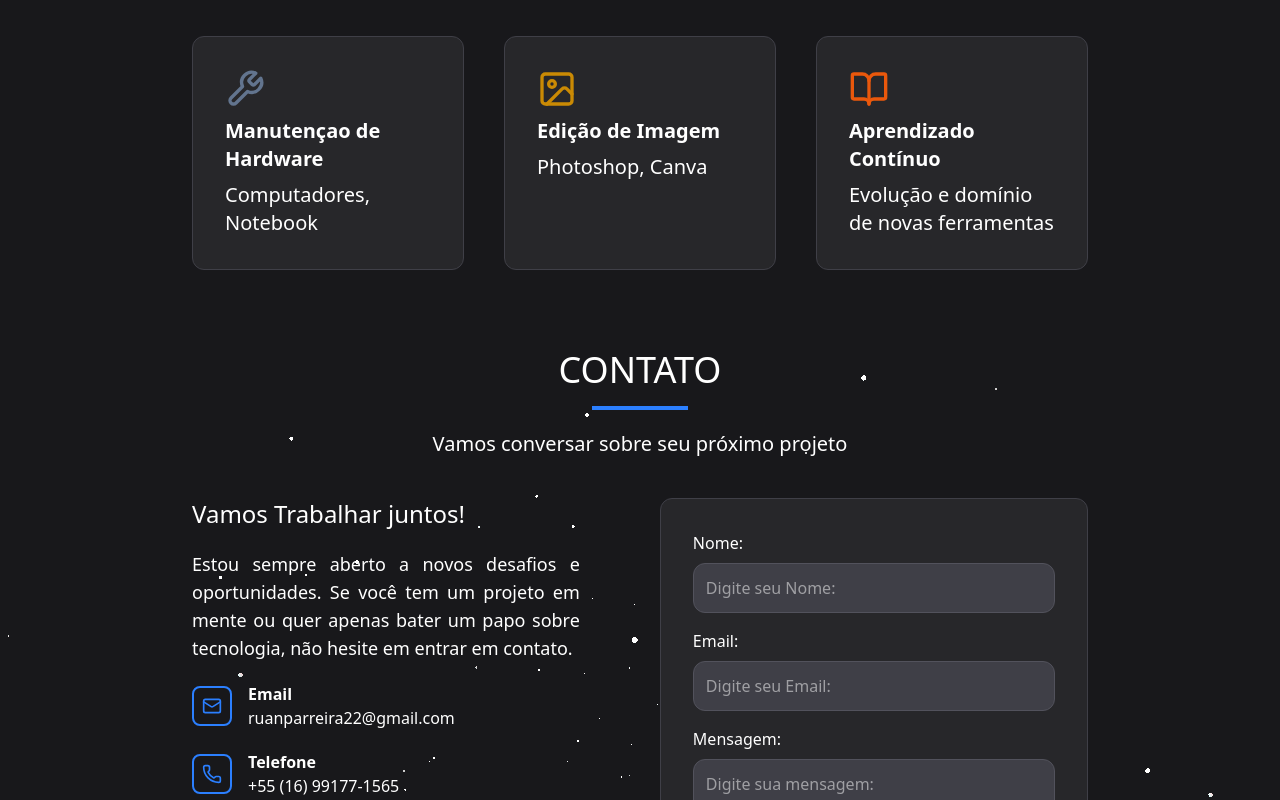
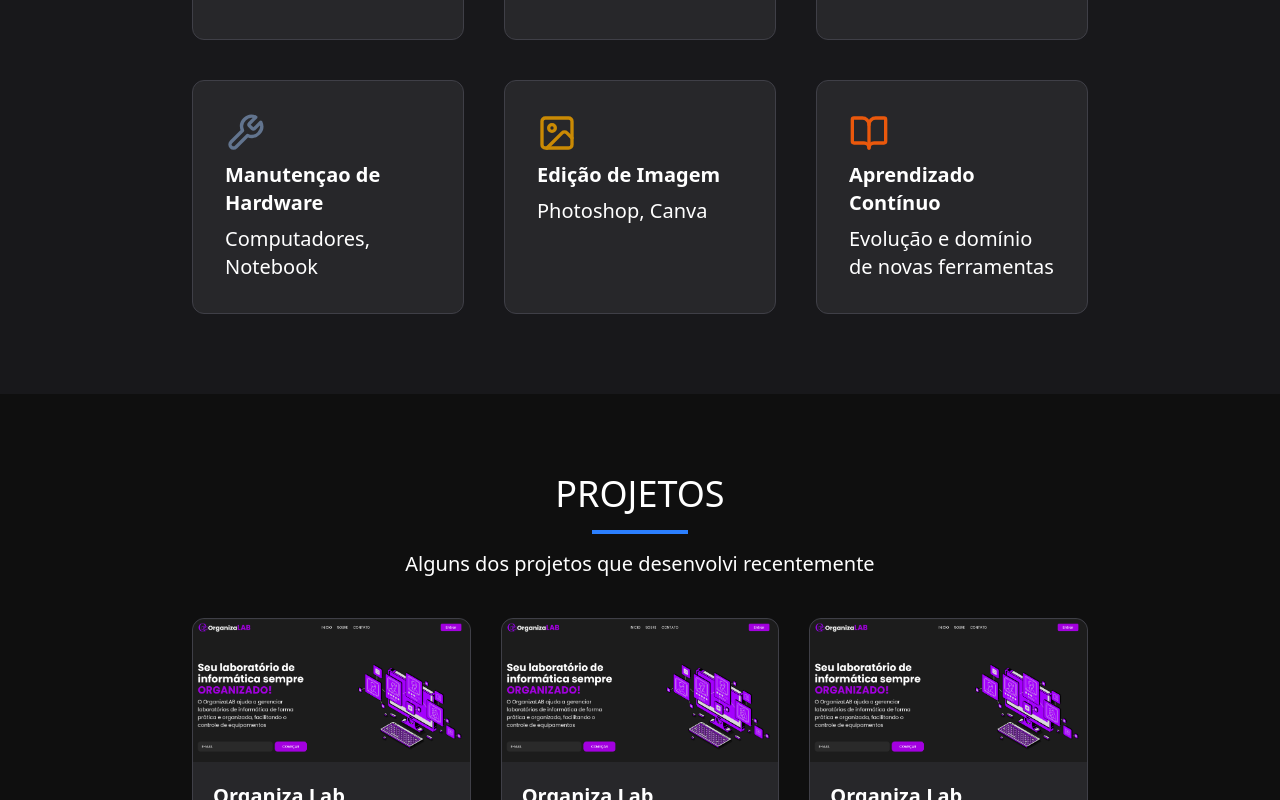
Before and after one commit to RuanParreira/MeuPortfolio, a React (Vite) app: page / in a window 1280 px wide. Shown: the part 2000-2800 px from the top of the page. Built offline with nearby package versions, Linux system fonts and the light colour scheme.

Commit message:
Ajustes Projetos

```diff
--- a/src/App.tsx
+++ b/src/App.tsx
@@ -2,6 +2,7 @@ import "./App.css";
 import About from "./components/About";
 import Contact from "./components/Contact";
 import Hero from "./components/Hero";
+import Projects from "./components/Projects";
 import Skills from "./components/Skills";
 
 function App() {
@@ -10,6 +11,7 @@ function App() {
       <Hero />
       <About />
       <Skills />
+      <Projects />
       <Contact />
     </>
   );
--- a/src/components/Contact.tsx
+++ b/src/components/Contact.tsx
@@ -2,10 +2,7 @@ import Particles from "./Particles";
 
 export default function Contact() {
   return (
-    <section
-      id="contact"
-      className="relative h-[45rem] w-full scroll-mt-[6rem]"
-    >
+    <section id="contact" className="relative h-screen w-full scroll-mt-[2rem]">
       <Particles
         particleColors={["#ffffff", "#ffffff"]}
         particleCount={200}
@@ -17,7 +14,7 @@ export default function Contact() {
         disableRotation={true}
       />
 
-      <div className="pointer-events-none absolute top-0 left-0 z-[1] flex h-full w-full flex-col items-center px-[15%]">
+      <div className="pointer-events-none absolute top-0 left-0 z-[1] flex h-full w-full flex-col items-center justify-center px-[15%]">
         <div className="mb-10 flex flex-col items-center">
           <h6 className="text-4xl">CONTATO</h6>
           <span className="z-10 mt-4 mb-5 block h-1 w-24 bg-blue-500"></span>
--- a/src/components/Header.tsx
+++ b/src/components/Header.tsx
@@ -1,11 +1,33 @@
 import { useEffect, useState } from "react";
+
+const sections = [
+  { id: "hero", label: "INÍCIO" },
+  { id: "about", label: "SOBRE" },
+  { id: "skills", label: "HABILIDADES" },
+  { id: "projects", label: "PROJETOS" },
+  { id: "contact", label: "CONTATO" },
+];
 
 export default function Header() {
   const [scrolled, setScrolled] = useState(false);
+  const [activeSection, setActiveSection] = useState("hero");
 
   useEffect(() => {
     function onScroll() {
       setScrolled(window.scrollY > 0);
+
+      // Detecta a seção ativa
+      let current = "hero";
+      for (const section of sections) {
+        const el = document.getElementById(section.id);
+        if (el) {
+          const offset = el.offsetTop - 80;
+          if (window.scrollY >= offset) {
+            current = section.id;
+          }
+        }
+      }
+      setActiveSection(current);
     }
     window.addEventListener("scroll", onScroll);
     return () => window.removeEventListener("scroll", onScroll);
@@ -24,21 +46,18 @@ export default function Header() {
       </a>
       <nav className="flex">
         <ul className="text-md flex items-center space-x-10">
-          <li>
-            <a href="#hero">INÍCIO</a>
-          </li>
-          <li>
-            <a href="#about">SOBRE</a>
-          </li>
-          <li>
-            <a href="#skills">HABILIDADES</a>
-          </li>
-          <li>
-            <a href="#projects">PROJETOS</a>
-          </li>
-          <li>
-            <a href="#contact">CONTATO</a>
-          </li>
+          {sections.map((section) => (
+            <li key={section.id}>
+              <a
+                href={`#${section.id}`}
+                className={`relative transition-colors duration-300 after:absolute after:-bottom-1 after:left-0 after:h-[2px] after:bg-blue-500 after:transition-all after:duration-300 hover:text-blue-500 hover:after:w-full ${
+                  activeSection === section.id ? "after:w-full" : "after:w-0"
+                } `}
+              >
+                {section.label}
+              </a>
+            </li>
+          ))}
         </ul>
       </nav>
     </header>
--- a/src/components/Projects.tsx
+++ b/src/components/Projects.tsx
@@ -1,38 +1,128 @@
+import { Swiper, SwiperSlide } from "swiper/react";
+import "swiper/css";
+import "swiper/css/navigation";
+import { Navigation, Pagination } from "swiper/modules";
+
+const projectsData = [
+  {
+    image: "./print1.png",
+    title: "Organiza Lab",
+    description: "texo",
+    languages: ["React", "Laravel", "Next"],
+    github: "",
+    site: "",
+  },
+  {
+    image: "./print1.png",
+    title: "Organiza Lab",
+    description:
+      "Lorem ipsum dolor sit amet consectetur adipisicing elit. Eaque vero quia architecto minus doloremque, id recusandae illum iure! Molestias incidunt ipsa reprehenderit! Ad eum maiores quo ipsum quod libero voluptas!",
+    languages: ["React", "Laravel", "Next"],
+    github: "",
+    site: "",
+  },
+  {
+    image: "./print1.png",
+    title: "Organiza Lab",
+    description:
+      "Lorem ipsum dolor sit amet consectetur adipisicing elit. Eaque vero quia architecto minus doloremque, id recusandae illum iure! Molestias incidunt ipsa reprehenderit! Ad eum maiores quo ipsum quod libero voluptas!",
+    languages: ["React", "Laravel", "Next"],
+    github: "",
+    site: "",
+  },
+  {
+    image: "./print1.png",
+    title: "Organiza Lab",
+    description:
+      "Lorem ipsum dolor sit amet consectetur adipisicing elit. Eaque vero quia architecto minus doloremque, id recusandae illum iure! Molestias incidunt ipsa reprehenderit! Ad eum maiores quo ipsum quod libero voluptas!",
+    languages: ["React", "Laravel", "Next"],
+    github: "",
+    site: "",
+  },
+  {
+    image: "./print1.png",
+    title: "Organiza Lab",
+    description:
+      "Lorem ipsum dolor sit amet consectetur adipisicing elit. Eaque vero quia architecto minus doloremque, id recusandae illum iure! Molestias incidunt ipsa reprehenderit! Ad eum maiores quo ipsum quod libero voluptas!",
+    languages: ["React", "Laravel", "Next"],
+    github: "",
+    site: "",
+  },
+  {
+    image: "./print1.png",
+    title: "Organiza Lab",
+    description:
+      "Lorem ipsum dolor sit amet consectetur adipisicing elit. Eaque vero quia architecto minus doloremque, id recusandae illum iure! Molestias incidunt ipsa reprehenderit! Ad eum maiores quo ipsum quod libero voluptas!",
+    languages: ["React", "Laravel", "Next"],
+    github: "",
+    site: "",
+  },
+  {
+    image: "./print1.png",
+    title: "Organiza Lab",
+    description:
+      "Lorem ipsum dolor sit amet consectetur adipisicing elit. Eaque vero quia architecto minus doloremque, id recusandae illum iure! Molestias incidunt ipsa reprehenderit! Ad eum maiores quo ipsum quod libero voluptas!",
+    languages: ["React", "Laravel", "Next"],
+    github: "",
+    site: "",
+  },
+  // Adicione outros projetos aqui
+];
+
 export default function Projects() {
   return (
-    <section id="projects" className="px-[15%]">
-      <h5>Projetos</h5>
-      <div className="grid grid-cols-3 gap-10">
+    <section
+      id="projects"
+      className="flex w-full scroll-mt-[5rem] flex-col items-center justify-center bg-[#0F0F0F] px-[15%] py-20"
+    >
+      <div className="flex flex-col items-center">
+        <h5 className="text-4xl">PROJETOS</h5>
+        <span className="mt-4 block h-1 w-24 bg-blue-500"></span>
+        <p className="mt-4 text-xl">
+          Alguns dos projetos que desenvolvi recentemente
+        </p>
+      </div>
+      <div className="w-full">
+        <Swiper
+          modules={[Navigation, Pagination]}
+          spaceBetween={30}
+          slidesPerView={3}
+          navigation
+          pagination={{ clickable: true }}
+          className="my-10"
+        >
+          {projectsData.map((project, idx) => (
+            <SwiperSlide key={idx}>
               <div className="projectCards">
                 <img
-            src="./print1.png"
-            alt="Projeto1"
-            className="h-[15rem] w-full rounded-t-xl object-cover"
+                  src={project.image}
+                  alt={project.title}
+                  className="h-full w-full rounded-t-xl object-cover"
                 />
                 <div className="flex flex-col space-y-5 px-5">
                   <div className="space-y-5">
-              <h5 className="text-xl font-bold">Organiza Lab</h5>
-              <p className="text-sm">
-                Lorem ipsum dolor sit amet consectetur adipisicing elit. Eaque
-                vero quia architecto minus doloremque, id recusandae illum iure!
-                Molestias incidunt ipsa reprehenderit! Ad eum maiores quo ipsum
-                quod libero voluptas!
-              </p>
-            </div>
-            <div className="flex space-x-5">
-              <span className="linguagens">React</span>
-              <span className="linguagens">laravel</span>
-              <span className="linguagens"> Next</span>
+                    <h5 className="text-xl font-bold">{project.title}</h5>
+                    <p className="text-sm">{project.description}</p>
                   </div>
                   <div className="flex space-x-2">
-              <a href="" className="flex space-x-2">
+                    {project.languages.map((lang, i) => (
+                      <span className="linguagens" key={i}>
+                        {lang}
+                      </span>
+                    ))}
+                  </div>
+                  <div className="flex space-x-4">
+                    <a
+                      href={project.github}
+                      className="flex items-center gap-1"
+                    >
                       <svg
                         xmlns="http://www.w3.org/2000/svg"
-                  width="20"
-                  height="20"
+                        width="15"
+                        height="15"
                         viewBox="0 0 24 24"
                         fill="none"
-                  stroke="currentColor"
+                        stroke="#ffffff"
                         stroke-width="2"
                         stroke-linecap="round"
                         stroke-linejoin="round"
@@ -43,14 +133,14 @@ export default function Projects() {
                       </svg>
                       Git
                     </a>
-              <a href="" className="flex space-x-2">
+                    <a href={project.site} className="flex items-center gap-1">
                       <svg
                         xmlns="http://www.w3.org/2000/svg"
-                  width="20"
-                  height="20"
+                        width="15"
+                        height="15"
                         viewBox="0 0 24 24"
                         fill="none"
-                  stroke="currentColor"
+                        stroke="#ffffff"
                         stroke-width="2"
                         stroke-linecap="round"
                         stroke-linejoin="round"
@@ -65,130 +155,9 @@ export default function Projects() {
                   </div>
                 </div>
               </div>
-        <div className="projectCards">
-          <img
-            src="./print1.png"
-            alt="Projeto1"
-            className="h-[15rem] w-full rounded-t-xl object-cover"
-          />
-          <div className="flex flex-col space-y-5 px-5">
-            <div className="space-y-5">
-              <h5 className="text-xl font-bold">Organiza Lab</h5>
-              <p className="text-sm">
-                Lorem ipsum dolor sit amet consectetur adipisicing elit. Eaque
-                vero quia architecto minus doloremque, id recusandae illum iure!
-                Molestias incidunt ipsa reprehenderit! Ad eum maiores quo ipsum
-                quod libero voluptas!
-              </p>
-            </div>
-            <div className="flex space-x-5">
-              <span className="linguagens">React</span>
-              <span className="linguagens">laravel</span>
-              <span className="linguagens"> Next</span>
-            </div>
-            <div className="flex space-x-2">
-              <a href="" className="flex space-x-2">
-                <svg
-                  xmlns="http://www.w3.org/2000/svg"
-                  width="20"
-                  height="20"
-                  viewBox="0 0 24 24"
-                  fill="none"
-                  stroke="currentColor"
-                  stroke-width="2"
-                  stroke-linecap="round"
-                  stroke-linejoin="round"
-                  className="lucide lucide-github-icon lucide-github"
-                >
-                  <path d="M15 22v-4a4.8 4.8 0 0 0-1-3.5c3 0 6-2 6-5.5.08-1.25-.27-2.48-1-3.5.28-1.15.28-2.35 0-3.5 0 0-1 0-3 1.5-2.64-.5-5.36-.5-8 0C6 2 5 2 5 2c-.3 1.15-.3 2.35 0 3.5A5.403 5.403 0 0 0 4 9c0 3.5 3 5.5 6 5.5-.39.49-.68 1.05-.85 1.65-.17.6-.22 1.23-.15 1.85v4" />
-                  <path d="M9 18c-4.51 2-5-2-7-2" />
-                </svg>
-                Git
-              </a>
-              <a href="" className="flex space-x-2">
-                <svg
-                  xmlns="http://www.w3.org/2000/svg"
-                  width="20"
-                  height="20"
-                  viewBox="0 0 24 24"
-                  fill="none"
-                  stroke="currentColor"
-                  stroke-width="2"
-                  stroke-linecap="round"
-                  stroke-linejoin="round"
-                  className="lucide lucide-external-link-icon lucide-external-link"
-                >
-                  <path d="M15 3h6v6" />
-                  <path d="M10 14 21 3" />
-                  <path d="M18 13v6a2 2 0 0 1-2 2H5a2 2 0 0 1-2-2V8a2 2 0 0 1 2-2h6" />
-                </svg>
-                Site
-              </a>
-            </div>
-          </div>
-        </div>
-        <div className="projectCards">
-          <img
-            src="./print1.png"
-            alt="Projeto1"
-            className="h-[15rem] w-full rounded-t-xl object-cover"
-          />
-          <div className="flex flex-col space-y-5 px-5">
-            <div className="space-y-5">
-              <h5 className="text-xl font-bold">Organiza Lab</h5>
-              <p className="text-sm">
-                Lorem ipsum dolor sit amet consectetur adipisicing elit. Eaque
-                vero quia architecto minus doloremque, id recusandae illum iure!
-                Molestias incidunt ipsa reprehenderit! Ad eum maiores quo ipsum
-                quod libero voluptas!
-              </p>
-            </div>
-            <div className="flex space-x-5">
-              <span className="linguagens">React</span>
-              <span className="linguagens">laravel</span>
-              <span className="linguagens"> Next</span>
-            </div>
-            <div className="flex space-x-2">
-              <a href="" className="flex space-x-2">
-                <svg
-                  xmlns="http://www.w3.org/2000/svg"
-                  width="20"
-                  height="20"
-                  viewBox="0 0 24 24"
-                  fill="none"
-                  stroke="currentColor"
-                  stroke-width="2"
-                  stroke-linecap="round"
-                  stroke-linejoin="round"
-                  className="lucide lucide-github-icon lucide-github"
-                >
-                  <path d="M15 22v-4a4.8 4.8 0 0 0-1-3.5c3 0 6-2 6-5.5.08-1.25-.27-2.48-1-3.5.28-1.15.28-2.35 0-3.5 0 0-1 0-3 1.5-2.64-.5-5.36-.5-8 0C6 2 5 2 5 2c-.3 1.15-.3 2.35 0 3.5A5.403 5.403 0 0 0 4 9c0 3.5 3 5.5 6 5.5-.39.49-.68 1.05-.85 1.65-.17.6-.22 1.23-.15 1.85v4" />
-                  <path d="M9 18c-4.51 2-5-2-7-2" />
-                </svg>
-                Git
-              </a>
-              <a href="" className="flex space-x-2">
-                <svg
-                  xmlns="http://www.w3.org/2000/svg"
-                  width="20"
-                  height="20"
-                  viewBox="0 0 24 24"
-                  fill="none"
-                  stroke="currentColor"
-                  stroke-width="2"
-                  stroke-linecap="round"
-                  stroke-linejoin="round"
-                  className="lucide lucide-external-link-icon lucide-external-link"
-                >
-                  <path d="M15 3h6v6" />
-                  <path d="M10 14 21 3" />
-                  <path d="M18 13v6a2 2 0 0 1-2 2H5a2 2 0 0 1-2-2V8a2 2 0 0 1 2-2h6" />
-                </svg>
-                Site
-              </a>
-            </div>
-          </div>
-        </div>
+            </SwiperSlide>
+          ))}
+        </Swiper>
       </div>
     </section>
   );
--- a/src/components/Skills.tsx
+++ b/src/components/Skills.tsx
@@ -6,7 +6,10 @@ export default function Skills() {
     <section id="skills" className="scroll-mt-[5rem] px-[15%] py-[5rem]">
       <div className="flex flex-col items-center justify-center">
         <h4 className="text-4xl">HABILIDADES</h4>
-        <span className="mt-4 mb-10 block h-1 w-24 bg-blue-500"></span>
+        <span className="mt-4 mb-4 block h-1 w-24 bg-blue-500"></span>
+        <p className="mb-10 text-xl">
+          Tecnologias e ferramentas que domino para criar soluções completas
+        </p>
         <div className="grid grid-cols-3 gap-10">
           <SkillCard
             title="Frontend"
--- /dev/null
+++ b/src/global.d.ts
@@ -0,0 +1 @@
+declare module "*.css";
--- a/src/index.css
+++ b/src/index.css
@@ -25,10 +25,10 @@
   }
 
   .projectCards {
-    @apply flex flex-col space-y-5 rounded-xl border border-zinc-700 bg-zinc-800;
+    @apply flex flex-col space-y-5 rounded-xl border border-zinc-700 bg-zinc-800 pb-5;
   }
 
   .linguagens {
-    @apply flex h-6 w-15 items-center justify-center rounded-4xl bg-[#3F3F46];
+    @apply flex items-center justify-center rounded-4xl bg-[#3F3F46] px-3 py-1 text-xs;
   }
 }
```
Also changed, not shown: src/components/Hero.tsx (+10 -7 lines). Lines whose indentation alone changed are shown as unchanged.
